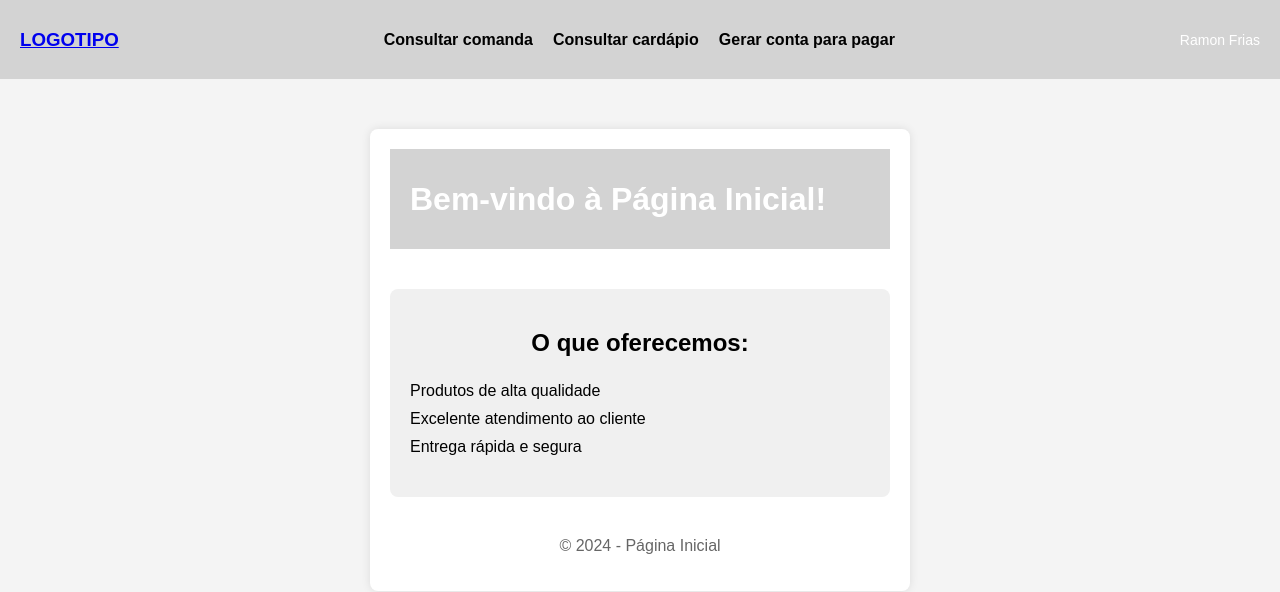
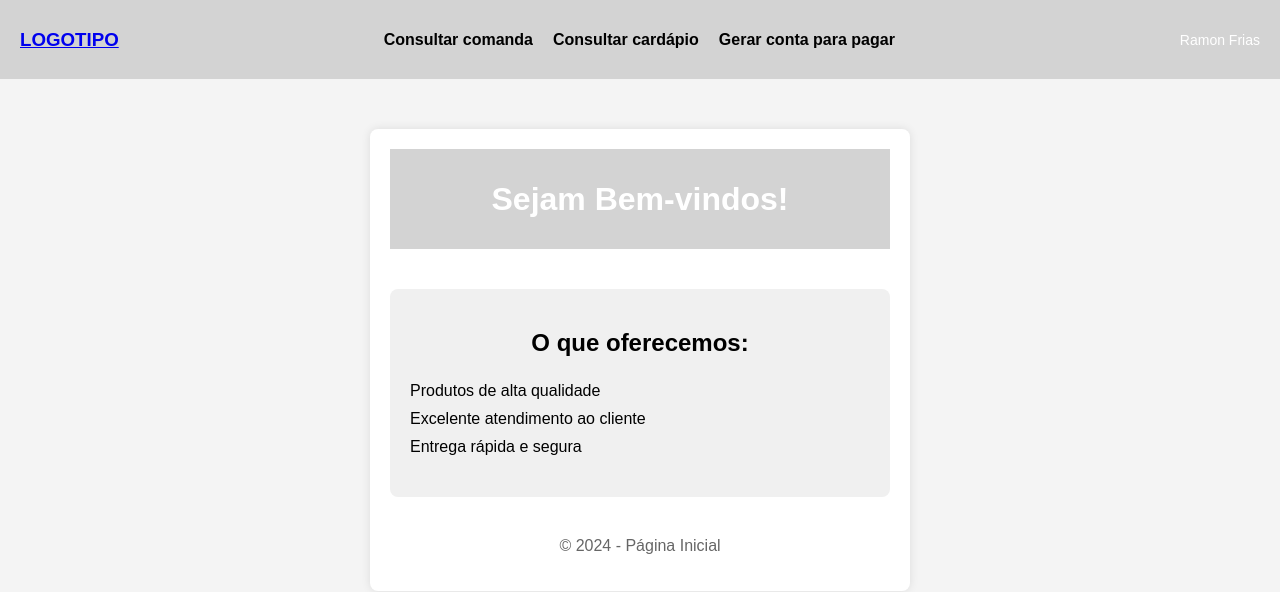
Before and after one commit to RamonFrias/wise-willet-interface, a React (Create React App) app: page / in a window 1280 px wide. Shown: the top 592 px of the page. Built offline with nearby package versions, Linux system fonts and the light colour scheme.

Commit message:
solved bug int home page

```diff
--- a/src/pages/Administrator/home/HomePage.css
+++ b/src/pages/Administrator/home/HomePage.css
@@ -7,6 +7,11 @@
 header {
     text-align: center;
     margin-bottom: 40px;
+}
+
+h1 {
+    margin-left: auto;
+    margin-right: auto;
 }
 
 .destaque {
--- a/src/pages/Administrator/home/HomePage.tsx
+++ b/src/pages/Administrator/home/HomePage.tsx
@@ -5,7 +5,7 @@ function HomePage() {
     return (
         <div className="container">
             <header>
-                <h1>Bem-vindo à Página Inicial!</h1>
+                <h1>Sejam Bem-vindos!</h1>
             </header>
             <main>
                 <section className="destaque">
```
